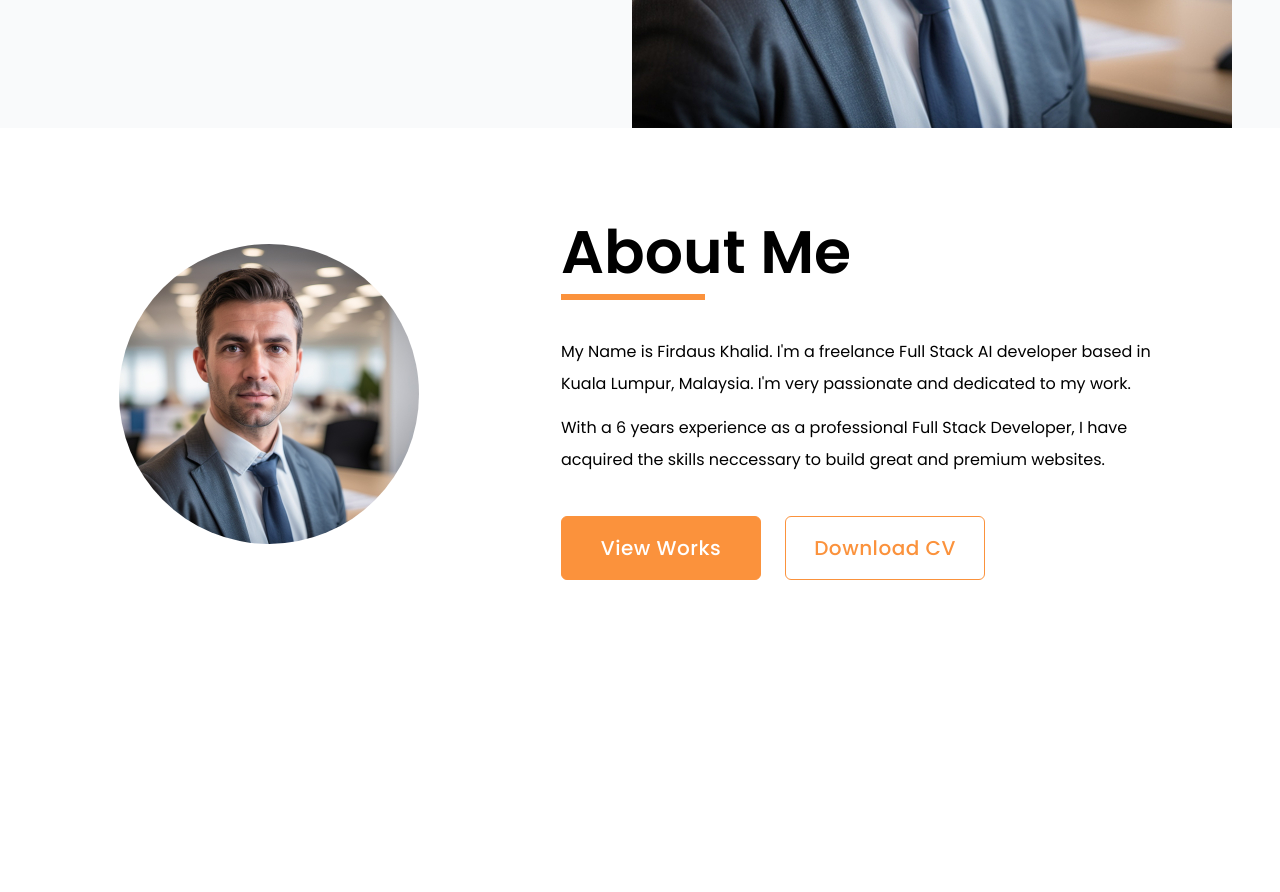
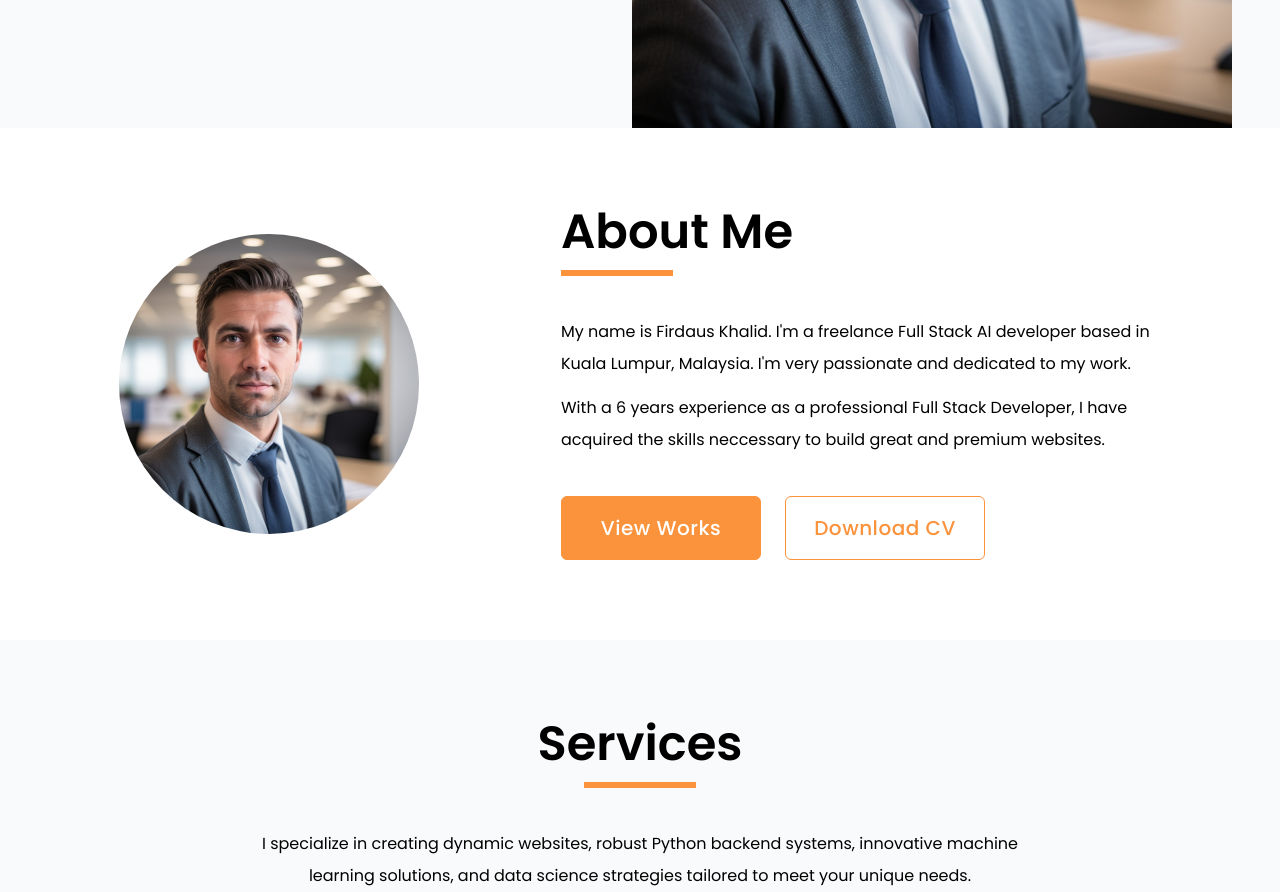
Before and after one commit to devproW/portfolio-website-react, a React (Vite) app: page / in a window 1280 px wide. Shown: the part 640-1532 px from the top of the page. Before the commit the page ends 1220 px from the top, so only its background shows below. Built offline with nearby package versions, Linux system fonts and the light colour scheme.

Commit message:
in progress service section

```diff
--- a/src/App.jsx
+++ b/src/App.jsx
@@ -1,6 +1,7 @@
 import Nav from "./components/Nav";
 import Hero from "./sections/Hero";
 import AboutMe from "./sections/AboutMe";
+import Services from "./sections/Services";
 
 function App() {
   return (
@@ -12,6 +13,9 @@ function App() {
       <section className="px-12 max-w-7xl mx-auto">
         <AboutMe />
       </section>
+      <section className="px-12 max-w-7xl mx-auto bg-gray-50">
+        <Services />
+      </section>
     </main>
   );
 }
--- a/src/sections/AboutMe.jsx
+++ b/src/sections/AboutMe.jsx
@@ -5,7 +5,7 @@ function AboutMe() {
   return (
     <section
       id="about-me"
-      className="flex max-lg:flex-col justify-around items-start pt-20"
+      className="flex max-lg:flex-col justify-around items-start pt-20 pb-20"
     >
       <div className="flex justify-center items-center max-lg:mt-6 my-auto">
         <img
@@ -17,13 +17,13 @@ function AboutMe() {
         />
       </div>
       <div className="flex flex-col justify-start items-around gap-10 w-[600px]">
-        <h2 className="text-6xl font-poppins font-semibold leading-[88px] relative">
+        <h2 className="text-5xl font-poppins font-semibold relative">
           About Me
-          <span className="absolute bottom-[-4px] left-0 w-36 bg-orange-400 h-[6px]"></span>
+          <span className="absolute bottom-[-20px] left-0 w-28 bg-orange-400 h-[6px]"></span>
         </h2>
-        <div className="flex flex-col justify-between gap-3">
+        <div className="flex flex-col justify-between gap-3 mt-5">
           <h4 className="font-poppins text-base leading-loose">
-            My Name is Firdaus Khalid. I'm a freelance Full Stack AI developer
+            My name is Firdaus Khalid. I'm a freelance Full Stack AI developer
             based in Kuala Lumpur, Malaysia. I'm very passionate and dedicated
             to my work.
           </h4>
--- /dev/null
+++ b/src/sections/Services.jsx
@@ -0,0 +1,20 @@
+function Services() {
+  return (
+    <section
+      id="services"
+      className="flex flex-col justify-center items-center pt-20 gap-9"
+    >
+      <h2 className="text-5xl font-poppins font-semibold relative">
+        Services
+        <span className="absolute bottom-[-20px] left-1/2 transform -translate-x-1/2 w-28 bg-orange-400 h-[6px]"></span>
+      </h2>
+      <h4 className="font-poppins text-base text-center leading-loose w-8/12 mt-6">
+        I specialize in creating dynamic websites, robust Python backend
+        systems, innovative machine learning solutions, and data science
+        strategies tailored to meet your unique needs.
+      </h4>
+    </section>
+  );
+}
+
+export default Services;
```
